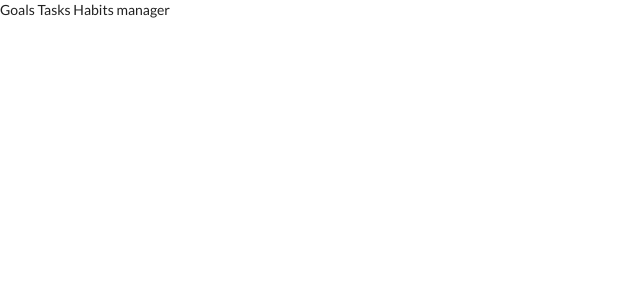
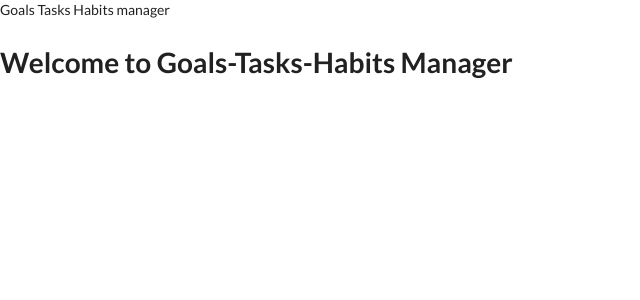
Before and after one commit to OksanaPuga/gth-manager, a React (Create React App) app in the folder client/: page / in a window 1280 px wide. Shown: the top 300 px of the page, without its empty margins (0-640 px from the left). Built offline with nearby package versions, Linux system fonts and the light colour scheme.

Commit message:
added basic routes

```diff
--- a/client/package.json
+++ b/client/package.json
@@ -6,6 +6,7 @@
     "react": "^16.8.4",
     "react-dom": "^16.8.4",
     "react-redux": "^6.0.1",
+    "react-router-dom": "^4.3.1",
     "react-scripts": "2.1.8",
     "redux": "^4.0.1",
     "redux-saga": "^1.0.2"
--- a/client/src/components/App.js
+++ b/client/src/components/App.js
@@ -1,7 +1,24 @@
 import React from 'react';
+import { BrowserRouter, Route } from 'react-router-dom';
+
+import LandingPage from './landing/LandingPage';
+import TodayPage from './today/TodayPage';
+import GoalsPage from './goals/GoalsPage';
+import TasksPage from './tasks/TasksPage';
+import HabitsPage from './habits/HabitsPage';
+
 
 const App = () => (
-    <div>Goals Tasks Habits manager</div>
+    <BrowserRouter>
+        <div>
+            <div>Goals Tasks Habits manager</div>
+            <Route exact path='/' component={LandingPage} />
+            <Route path='/today' component={TodayPage} />
+            <Route path='/goals' component={GoalsPage} />
+            <Route path='/tasks' component={TasksPage} />
+            <Route path='/habits' component={HabitsPage} />
+        </div>
+    </BrowserRouter>
 );
 
 export default App;
--- /dev/null
+++ b/client/src/components/goals/GoalsPage.js
@@ -0,0 +1,7 @@
+import React from 'react';
+
+const GoalsPage = () => (
+    <h1>Goals</h1>
+);
+
+export default GoalsPage;
--- /dev/null
+++ b/client/src/components/habits/HabitsPage.js
@@ -0,0 +1,7 @@
+import React from 'react';
+
+const HabitsPage = () => (
+    <h1>Habits</h1>
+);
+
+export default HabitsPage;
--- /dev/null
+++ b/client/src/components/landing/LandingPage.js
@@ -0,0 +1,7 @@
+import React from 'react';
+
+const LandingPage = () => (
+    <h1>Welcome to Goals-Tasks-Habits Manager</h1>
+);
+
+export default LandingPage;
--- /dev/null
+++ b/client/src/components/tasks/TasksPage.js
@@ -0,0 +1,7 @@
+import React from 'react';
+
+const TasksPage = () => (
+    <h1>Tasks</h1>
+);
+
+export default TasksPage;
--- /dev/null
+++ b/client/src/components/today/TodayPage.js
@@ -0,0 +1,7 @@
+import React from 'react';
+
+const TodayPage = () => (
+    <h1>Today</h1>
+);
+
+export default TodayPage;
```
Also changed, not shown: 1 other file (tests, documents, lock files or other folders).
